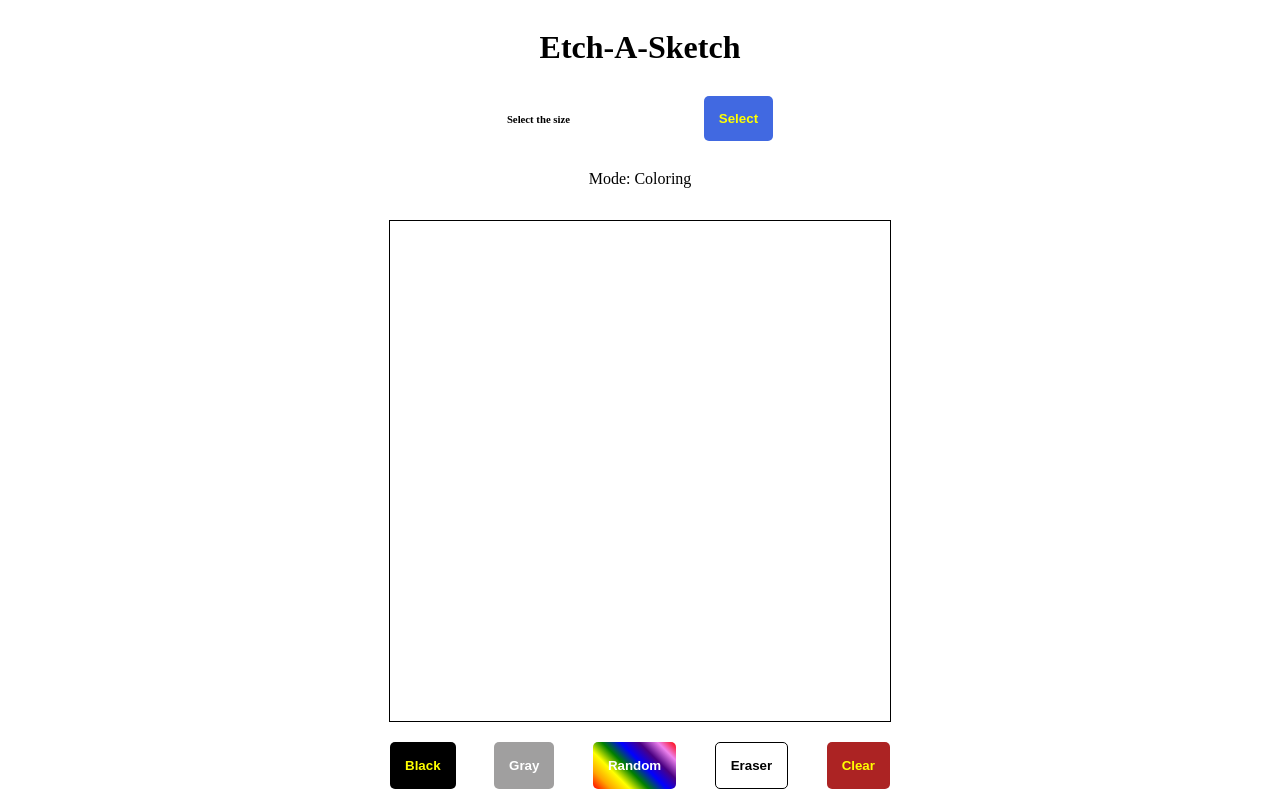
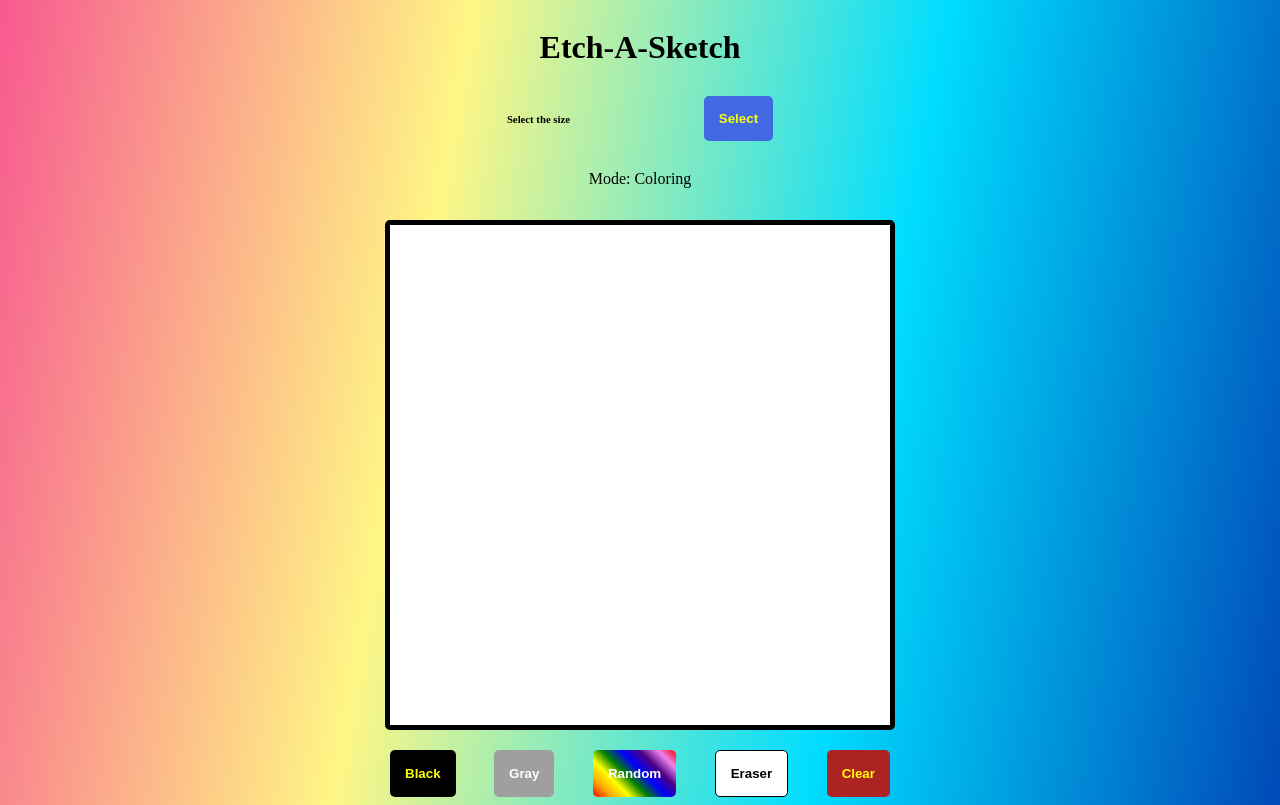
Before and after one commit to ArdianSalihu/Etch-A-Sketch, a plain HTML site: page index.html in a window 1280 px wide. Both pictures are taken after a click on the button "Clear". Drawn offline with Linux system fonts and the light colour scheme.

Commit message:
Fix 'div' backgroundColor issue

```diff
--- a/script.js
+++ b/script.js
@@ -47,9 +47,10 @@ function changeColor(choice) {
 }
 
 function resetBoard() {
-    let divs = document.querySelectorAll("div");
-    divs.forEach((div) => div.style.backgroundColor = "white");
-}
+    let board = document.querySelector(".board");
+    let squares = board.querySelectorAll("div");
+    squares.forEach((div) => (div.style.backgroundColor = "white"));
+  }
 
 function  getSize () {
     let input = prompt("What size would you like ?: ");
--- a/style.css
+++ b/style.css
@@ -3,6 +3,7 @@ body {
     justify-content: center;
     align-items: center;
     flex-direction: column;
+    background: linear-gradient(100deg, #f75990, #fff685, #00DDFF, #0049B7)
 }
 
 .header {
@@ -93,5 +94,7 @@ button:hover {
     height: 500px;
     width: 500px;
     display: grid;
-    border: 1px solid black;
+    border: 5px solid black;
+    border-radius: 5px;
+    background-color: white;
 }
```
